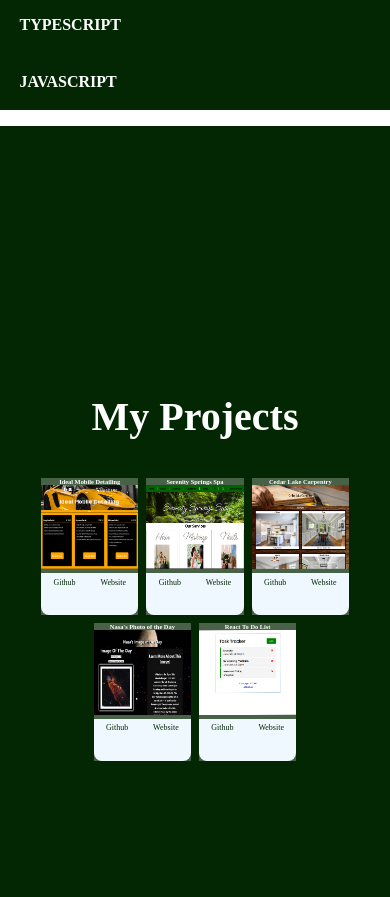
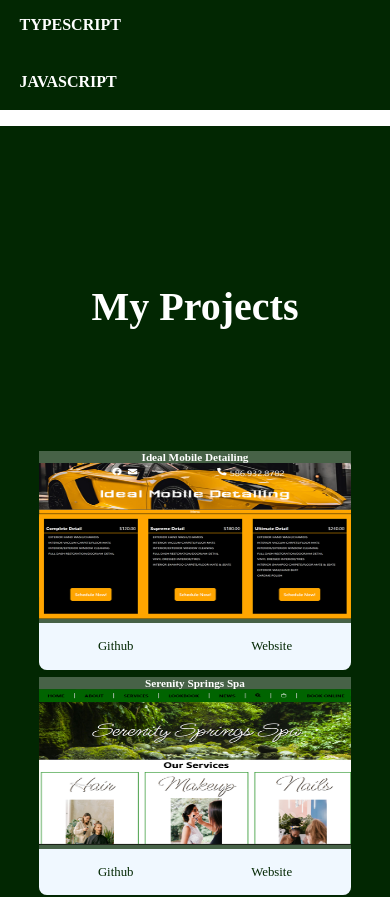
Before and after one commit to codiemaureen/codieCodes, a Next.js app: page / in a window 390 px wide. Shown: the part 1800-2697 px from the top of the page. Built offline with nearby package versions, Linux system fonts and the light colour scheme; a web font is replaced by a local one.

Commit message:
Adjusting project card size

```diff
--- a/src/app/component/Project.jsx
+++ b/src/app/component/Project.jsx
@@ -20,7 +20,7 @@ const Project = ({project}) => {
    onMouseLeave={handleMouseLeave}>
     <h3 className={styles.projectTitle}>{project.title}</h3>
       <Link href={project.website} target='_blank'>
-      <Image src={project.frontimage} alt={project.title} layout="intrinsic" width={300} height={300} objectFit="cover"/>
+      <img src={project.frontimage} alt={project.title} className={styles.projectImage}/>
       </Link>
 
       <section className={styles.projectLinks}>
--- a/src/app/component/Project.module.css
+++ b/src/app/component/Project.module.css
@@ -2,21 +2,26 @@
   margin: 0;
   padding: 0;
   color: white;
+  width: 100%;
   }
 
 .projectTitle {
   margin: 0;
   max-width: 100%;
-  padding: 2rem;
   text-align: center;
   font-size: 1rem;
   white-space: nowrap;
 }
 
+.projectImage{
+  width: 100%;
+  aspect-ratio: 16/8;
+}
+
 .projectLinks {
   display: flex;
   justify-content: space-around;
-  min-width: 100%;
+  width: 100%;
   text-decoration: none;
   min-height: 5vh;
   background-color: aliceblue;
@@ -31,7 +36,7 @@
   text-decoration: none;
 }
 
-@media screen and (max-width: 1355px) {
+@media screen and (max-width: 1080px) {
   .projectTitle {
     font-size: 70%;
     padding: 0;
@@ -41,18 +46,4 @@
     white-space: nowrap;
     font-size: 80%;
   }
-
-@media screen and (max-width: 500px) {
-  .projectTitle {
-    font-size: 40%;
-    padding: 0;
-    text-align: center;
-  }
-  .projectLink {
-    flex-direction: column;
-    white-space: nowrap;
-    font-size: 50%;
-    padding-bottom: 0;
-  }
 }
-}
--- a/src/app/component/Projects.module.css
+++ b/src/app/component/Projects.module.css
@@ -15,36 +15,19 @@
 }
 
 .projectsItems{
- max-width: 25%;
- height: 80%;
+  width: 40vw;
   margin: 1%;
   padding: 0;
   background-color: rgba(255, 255, 255, 0.276);
+  border-bottom-left-radius: .5rem;
+  border-bottom-right-radius: .5rem;
 }
 
-@media screen and (max-width: 1355px) {
-  .projects {
-      padding: 10% 0;
+@media screen and (max-width: 1080px) {
+  .projectsTitle{
+    padding: 10vh 0;
   }
-
-    .projectsTitle {
-      padding-top: 20%;
-    }
-
-    .projectsContainer {
-      margin-bottom: 10%;
+  .projectsItems{
+    width: 80vw;
   }
 }
-
-@media screen and (max-width: 840px) {
-  .projects {
-    padding: 40% 0;
-  }
-  .projectsTitle{
-    padding-top: 20%;
-  }
-
-  .projectsContainer {
-    margin-bottom: 20%;
-  }
-}
```
Lines whose indentation alone changed are shown as unchanged.
